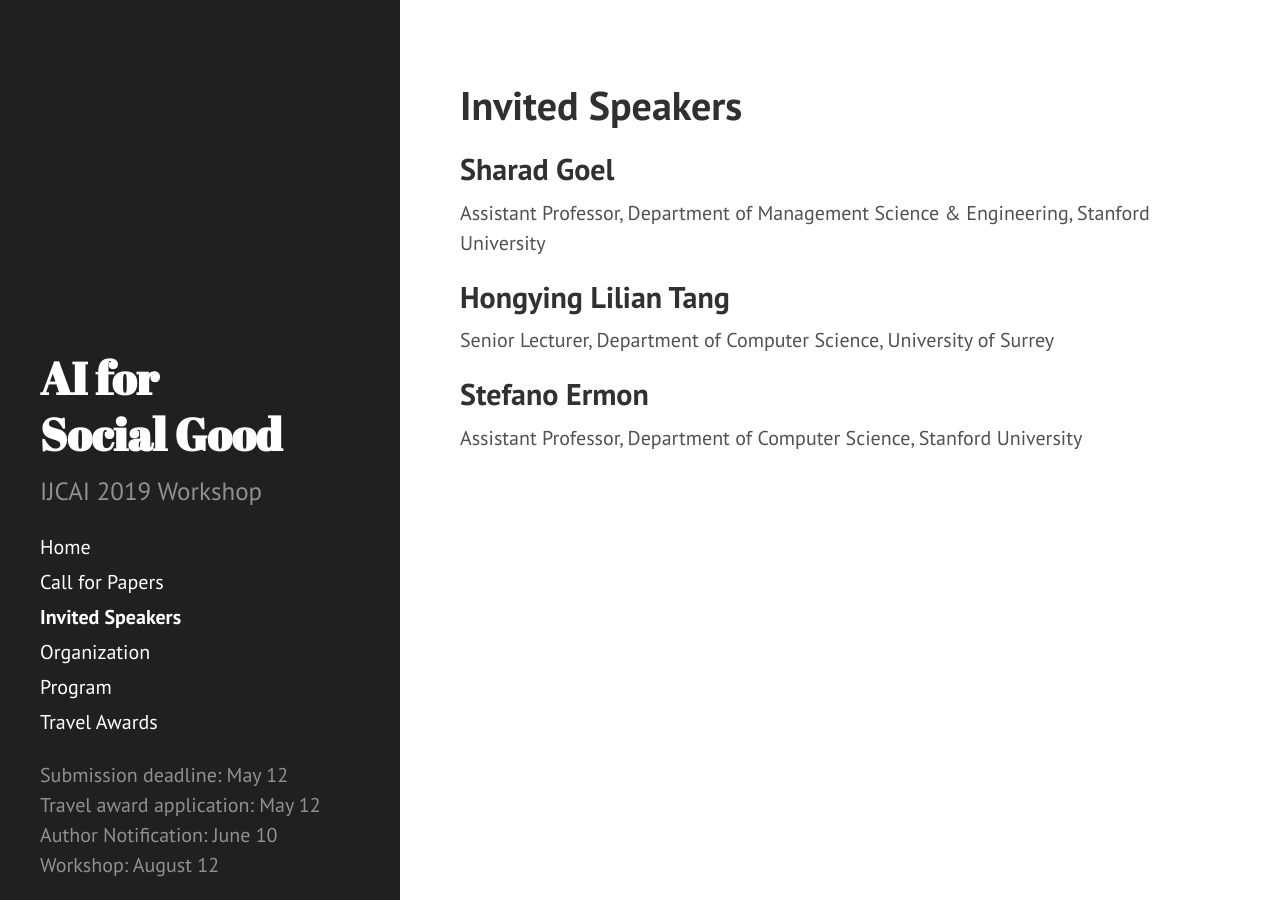
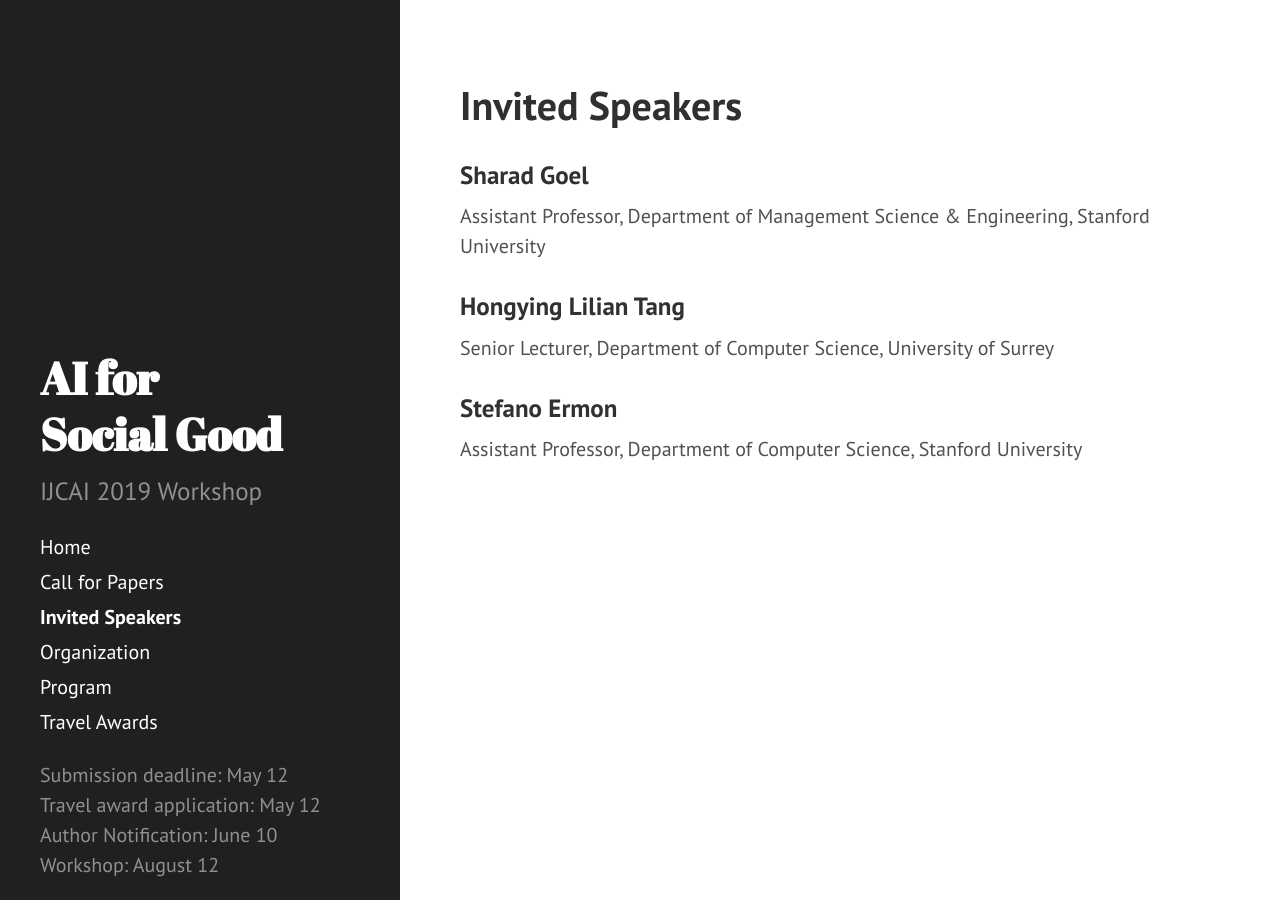
Before and after one commit to slremy/aiforpublichealth.github.io, a Jekyll site: the page built from invited.md, in a window 1280 px wide. Built offline with Jekyll 4.4.1, drawn with Linux system fonts in a browser that asks for light colours.

```diff
--- a/invited.md
+++ b/invited.md
@@ -3,13 +3,13 @@ layout: page
 title: Invited Speakers
 ---
 
-## Sharad Goel
+### Sharad Goel
 Assistant Professor, Department of Management Science & Engineering, Stanford University
 
-## Hongying Lilian Tang
+### Hongying Lilian Tang
 Senior Lecturer, Department of Computer Science, University of Surrey
 
-## Stefano Ermon
+### Stefano Ermon
 Assistant Professor, Department of Computer Science, Stanford University
 
 
```
